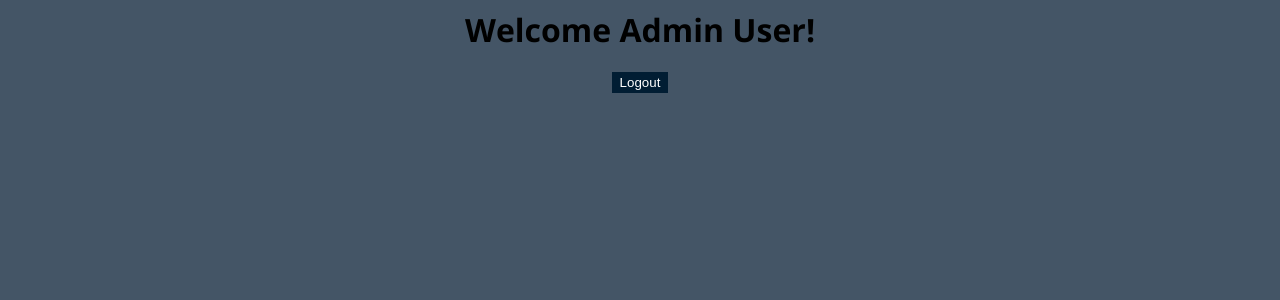
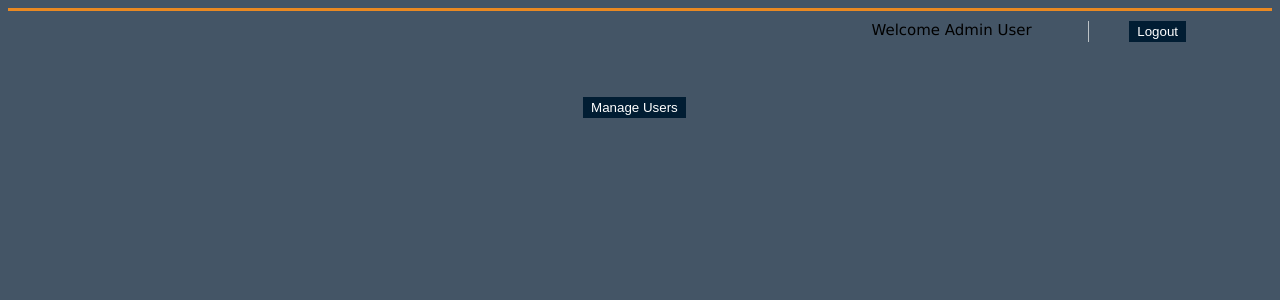
Before and after one commit to raviteja-chinta/login-and-dashboard-angular, an Angular app: page /dashboard in a window 1280 px wide. Shown: the top 300 px of the page. Built offline with nearby package versions, Linux system fonts and the light colour scheme; sample sign-in values are in the browser's storage.

Commit message:
5 files modified, 3 added

```diff
--- a/src/app/app-routing.module.ts
+++ b/src/app/app-routing.module.ts
@@ -3,13 +3,15 @@ import { Routes, RouterModule } from '@angular/router';
 
 import { LoginComponent } from './login/login.component';
 import { DashboardComponent } from './dashboard/dashboard.component';
+import { UsersComponent } from './users/users.component';
 import { AuthGuard } from './auth.guard';
 
 
 const routes: Routes = [
   { path: '', pathMatch: 'full', redirectTo: 'login'},
   { path: 'login', component: LoginComponent },
-  { path: 'dashboard', component: DashboardComponent, canActivate: [AuthGuard] }
+  { path: 'dashboard', component: DashboardComponent, canActivate: [AuthGuard] },
+  { path: 'users', component: UsersComponent, canActivate: [AuthGuard] }
 ];
 
 @NgModule({
--- a/src/app/app.module.ts
+++ b/src/app/app.module.ts
@@ -6,12 +6,13 @@ import { AppRoutingModule } from './app-routing.module';
 import { AppComponent } from './app.component';
 import { LoginComponent } from './login/login.component';
 import { DashboardComponent } from './dashboard/dashboard.component';
+import { UsersComponent } from './users/users.component';
 
 
 
 @NgModule({
   imports:      [ BrowserModule, FormsModule, ReactiveFormsModule, AppRoutingModule ],
-  declarations: [ AppComponent, LoginComponent, DashboardComponent ],
+  declarations: [ AppComponent, LoginComponent, DashboardComponent, UsersComponent],
   bootstrap:    [ AppComponent ],
 
 })
--- a/src/app/dashboard/dashboard.component.css
+++ b/src/app/dashboard/dashboard.component.css
@@ -1,6 +1,38 @@
+.container {
+	border-top: 3px solid #ea8922;
+  font-family: verdana;
+	padding-left: 5%;
+	padding-right: 5%;
+	padding-bottom: 5%;
+}
+
+header {
+	padding-top: 10px;
+	height: 76px;
+	width: 100%;
+}
+
+#logout {
+	float: right;
+	padding-right: 2%;
+	padding-left: 3.5%;
+	font-size: 15px;
+  border-left: 1px solid #bdc3c7;
+}
+
+#welcome {
+	font-size: 15px;
+	padding-right: 5%;
+	float: right;
+	text-align: right;
+}
+
 button{
-    background: rgb(1, 29, 51);
-    border-color: transparent;
-    color: #fff;
-    cursor: pointer;
+  background: rgb(1, 29, 51);
+  border-color: transparent;
+  color: #fff;
+  cursor: pointer;
 }
+#manageUsers {
+  padding-left: 45%;
+}
--- a/src/app/dashboard/dashboard.component.html
+++ b/src/app/dashboard/dashboard.component.html
@@ -1,11 +1,11 @@
-<div style="text-align:center">
-  <h1>
-    Welcome {{user.firstName}} {{user.lastName}}!
-  </h1>
-  <p>
-    <button (click)="logout()">
+<div class="container">
+	<header>
+		<div id="logout"> <button (click)="logout()">
       Logout
-    </button>
-  </p>
-
+    </button></div>
+		<div id="welcome">Welcome {{user.firstName}} {{user.lastName}}</div>
+	</header>
+  <div id="manageUsers">
+  <button (click) ="manageUsers()"> Manage Users </button>
+  </div>
 </div>
--- a/src/app/dashboard/dashboard.component.ts
+++ b/src/app/dashboard/dashboard.component.ts
@@ -25,4 +25,8 @@ export class DashboardComponent implements OnInit {
     this.router.navigateByUrl('/login');
   }
 
+  manageUsers() {
+    this.router.navigateByUrl('/users');
+  }
+
 }
--- /dev/null
+++ b/src/app/users/users.component.html
@@ -0,0 +1,3 @@
+<p>
+users works!
+</p>
--- /dev/null
+++ b/src/app/users/users.component.ts
@@ -0,0 +1,18 @@
+import { Component, OnInit } from '@angular/core';
+import { FormBuilder, FormGroup, Validators } from  '@angular/forms';
+import { Router } from  '@angular/router';
+import { AuthService } from  '../auth.service';
+
+@Component({
+  selector: 'app-users',
+  templateUrl: './users.component.html',
+  styleUrls: ['./users.component.css']
+})
+export class UsersComponent implements OnInit {
+
+  constructor() { }
+
+  ngOnInit() {
+  }
+
+}
```
Also changed, not shown: src/app/users/users.component.css (added).
